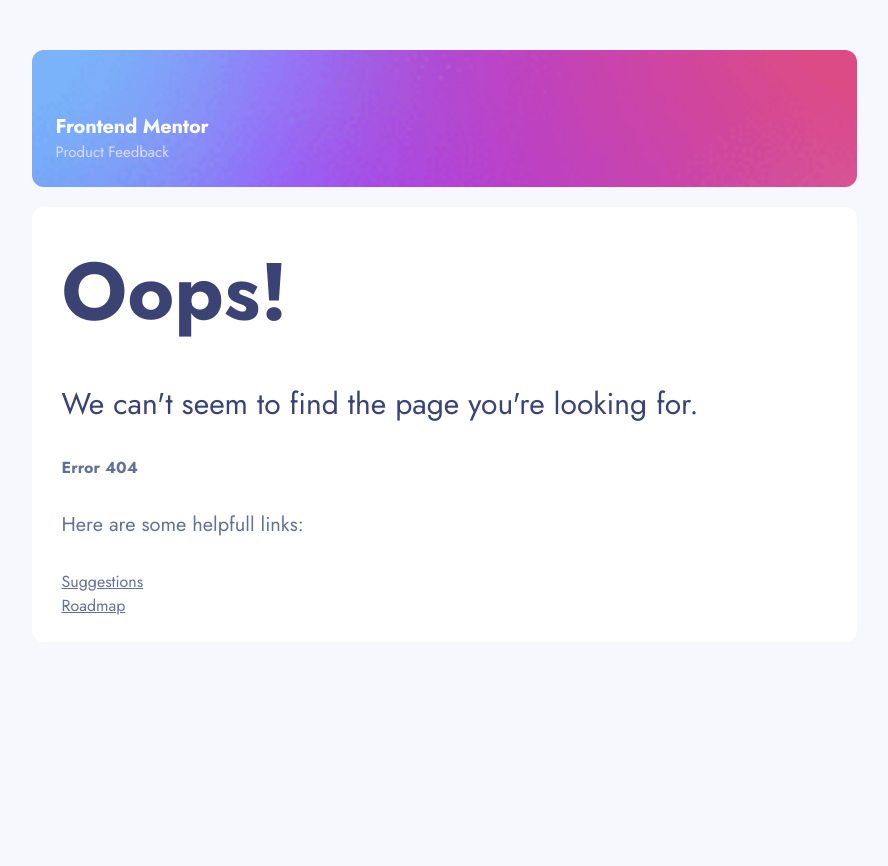
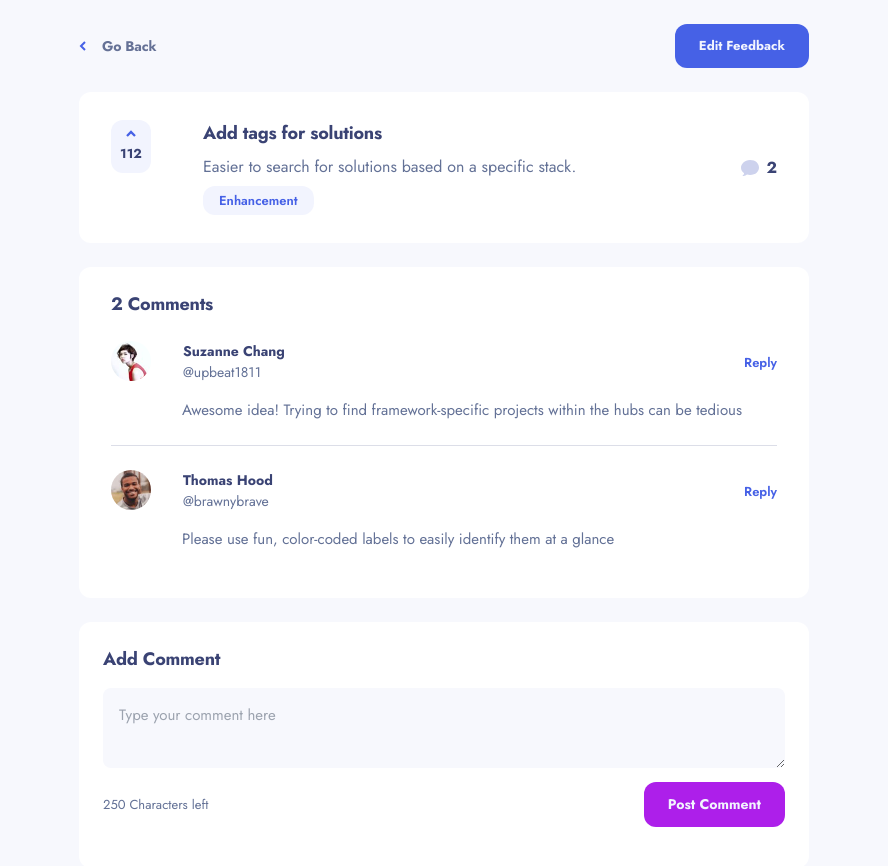
Before and after one commit to FlorianGmz/Frontend-Mentor-Challenges, a React (Vite) app: page /#/feedback/1 in a window 1280 px wide. Before the commit this address led to /#/suggestions. Shown: the top 866 px of the page, without its empty margins (196-1084 px from the left). Before the commit the page ends 800 px from the top, so only its background shows below. Built offline with nearby package versions, Linux system fonts and the light colour scheme.

Commit message:
build complete

```diff
--- a/src/App.tsx
+++ b/src/App.tsx
@@ -1,4 +1,11 @@
-import { createBrowserRouter, RouterProvider } from "react-router-dom";
+import {
+  // createBrowserRouter,
+  HashRouter,
+  Navigate,
+  Route,
+  // RouterProvider,
+  Routes,
+} from "react-router-dom";
 import SuggestionsPage from "./components/SuggestionsPage/SuggestionsPage";
 import FeedbackDetailPage from "./components/FeedbackDetailPage/FeedbackDetailPage";
 import ScrollToTop from "./ScrollToTop";
@@ -10,7 +17,12 @@ import RoadmapPage from "./components/RoadmapPage/RoadmapPage";
 import ErrorPage from "./components/ErrorPage/ErrorPage";
 
 function App() {
-  const router = createBrowserRouter([
+  /*   const router = createBrowserRouter(
+    [
+      {
+        path: "/",
+        element: <Navigate to={"/suggestions"} replace />,
+      },
       {
         path: "/suggestions",
         element: (
@@ -65,7 +77,11 @@ function App() {
           </>
         ),
       },
-  ]);
+    ],
+    {
+      basename: "/Frontend-Mentor-Challenges_Product-Feedback",
+    }
+  );
 
   return (
     <>
@@ -74,6 +90,25 @@ function App() {
         <Toaster position="top-center" />
       </FeedbacksProvider>
     </>
+  ); */
+  return (
+    <>
+      <FeedbacksProvider>
+        <HashRouter>
+          <ScrollToTop />
+          <Routes>
+            <Route path="/" element={<Navigate to="/suggestions" />} />
+            <Route path="/suggestions" element={<SuggestionsPage />} />
+            <Route path="/feedback/:id" element={<FeedbackDetailPage />} />
+            <Route path="/feedback/create" element={<CreateFeedbackPage />} />
+            <Route path="/feedback/:id/edit" element={<FeedbackEditPage />} />
+            <Route path="/roadmap" element={<RoadmapPage />} />
+            <Route path="*" element={<ErrorPage />} />
+          </Routes>
+        </HashRouter>
+        <Toaster position="top-center" />
+      </FeedbacksProvider>
+    </>
   );
 }
 
--- a/src/components/ErrorPage/ErrorPage.tsx
+++ b/src/components/ErrorPage/ErrorPage.tsx
@@ -3,7 +3,7 @@ import { NavLink } from "react-router-dom";
 const ErrorPage = () => {
   return (
     <div className="flex w-full flex-col gap-[20px] text-el-font_def">
-      <div className="xl-w-[825px] bg-mobile-bg md:bg-tablet-bg xl:bg-desktop-bg flex h-[72px] w-screen items-center justify-between bg-cover px-[24px] py-[15px] md:mx-auto md:mt-[50px] md:h-[178px] md:w-[689px] md:items-end md:rounded-xl xl:h-[137px] xl:w-[825px] xl:p-[24px]">
+      <div className="xl-w-[825px] flex h-[72px] w-screen items-center justify-between bg-mobile-bg bg-cover px-[24px] py-[15px] md:mx-auto md:mt-[50px] md:h-[178px] md:w-[689px] md:items-end md:rounded-xl md:bg-tablet-bg xl:h-[137px] xl:w-[825px] xl:bg-desktop-bg xl:p-[24px]">
         <div className="flex flex-col">
           <p className="text-body-4 text-bt-white_def md:text-h2">
             Frontend Mentor
--- a/src/data/data.json
+++ b/src/data/data.json
@@ -1,6 +1,6 @@
 {
   "currentUser": {
-    "image": "/suggestions/assets/user-images/image-zena.jpg",
+    "image": "/Frontend-Mentor-Challenges_Product-Feedback/assets/user-images/image-zena.jpg",
     "name": "Zena Kelley",
     "username": "velvetround"
   },
@@ -17,7 +17,7 @@
           "id": 1,
           "content": "Awesome idea! Trying to find framework-specific projects within the hubs can be tedious",
           "user": {
-            "image": "/suggestions/assets/user-images/image-suzanne.jpg",
+            "image": "/Frontend-Mentor-Challenges_Product-Feedback/assets/user-images/image-suzanne.jpg",
             "name": "Suzanne Chang",
             "username": "upbeat1811"
           }
@@ -26,7 +26,7 @@
           "id": 2,
           "content": "Please use fun, color-coded labels to easily identify them at a glance",
           "user": {
-            "image": "/suggestions/assets/user-images/image-thomas.jpg",
+            "image": "/Frontend-Mentor-Challenges_Product-Feedback/assets/user-images/image-thomas.jpg",
             "name": "Thomas Hood",
             "username": "brawnybrave"
           }
@@ -45,7 +45,7 @@
           "id": 3,
           "content": "Also, please allow styles to be applied based on system preferences. I would love to be able to browse Frontend Mentor in the evening after my device’s dark mode turns on without the bright background it currently has.",
           "user": {
-            "image": "/suggestions/assets/user-images/image-elijah.jpg",
+            "image": "/Frontend-Mentor-Challenges_Product-Feedback/assets/user-images/image-elijah.jpg",
             "name": "Elijah Moss",
             "username": "hexagon.bestagon"
           }
@@ -54,7 +54,7 @@
           "id": 4,
           "content": "Second this! I do a lot of late night coding and reading. Adding a dark theme can be great for preventing eye strain and the headaches that result. It’s also quite a trend with modern apps and  apparently saves battery life.",
           "user": {
-            "image": "/suggestions/assets/user-images/image-james.jpg",
+            "image": "/Frontend-Mentor-Challenges_Product-Feedback/assets/user-images/image-james.jpg",
             "name": "James Skinner",
             "username": "hummingbird1"
           },
@@ -63,7 +63,7 @@
               "content": "While waiting for dark mode, there are browser extensions that will also do the job. Search for 'dark theme' followed by your browser. There might be a need to turn off the extension for sites with naturally black backgrounds though.",
               "replyingTo": "hummingbird1",
               "user": {
-                "image": "/suggestions/assets/user-images/image-anne.jpg",
+                "image": "/Frontend-Mentor-Challenges_Product-Feedback/assets/user-images/image-anne.jpg",
                 "name": "Anne Valentine",
                 "username": "annev1990"
               }
@@ -72,7 +72,7 @@
               "content": "Good point! Using any kind of style extension is great and can be highly customizable, like the ability to change contrast and brightness. I'd prefer not to use one of such extensions, however, for security and privacy reasons.",
               "replyingTo": "annev1990",
               "user": {
-                "image": "/suggestions/assets/user-images/image-ryan.jpg",
+                "image": "/Frontend-Mentor-Challenges_Product-Feedback/assets/user-images/image-ryan.jpg",
                 "name": "Ryan Welles",
                 "username": "voyager.344"
               }
@@ -93,7 +93,7 @@
           "id": 5,
           "content": "Much easier to get answers from devs who can relate, since they've either finished the challenge themselves or are in the middle of it.",
           "user": {
-            "image": "/suggestions/assets/user-images/image-george.jpg",
+            "image": "/Frontend-Mentor-Challenges_Product-Feedback/assets/user-images/image-george.jpg",
             "name": "George Partridge",
             "username": "soccerviewer8"
           }
@@ -112,7 +112,7 @@
           "id": 6,
           "content": "Right now, there is no ability to add images while giving feedback which isn't ideal because I have to use another app to show what I mean",
           "user": {
-            "image": "/suggestions/assets/user-images/image-javier.jpg",
+            "image": "/Frontend-Mentor-Challenges_Product-Feedback/assets/user-images/image-javier.jpg",
             "name": "Javier Pollard",
             "username": "warlikeduke"
           }
@@ -121,7 +121,7 @@
           "id": 7,
           "content": "Yes I'd like to see this as well. Sometimes I want to add a short video or gif to explain the site's behavior..",
           "user": {
-            "image": "/suggestions/assets/user-images/image-roxanne.jpg",
+            "image": "/Frontend-Mentor-Challenges_Product-Feedback/assets/user-images/image-roxanne.jpg",
             "name": "Roxanne Travis",
             "username": "peppersprime32"
           }
@@ -140,7 +140,7 @@
           "id": 8,
           "content": "I also want to be notified when devs I follow submit projects on FEM. Is in-app notification also in the pipeline?",
           "user": {
-            "image": "/suggestions/assets/user-images/image-victoria.jpg",
+            "image": "/Frontend-Mentor-Challenges_Product-Feedback/assets/user-images/image-victoria.jpg",
             "name": "Victoria Mejia",
             "username": "arlen_the_marlin"
           },
@@ -149,7 +149,7 @@
               "content": "Bumping this. It would be good to have a tab with a feed of people I follow so it's easy to see what challenges they’ve done lately. I learn a lot by reading good developers' code.",
               "replyingTo": "arlen_the_marlin",
               "user": {
-                "image": "/suggestions/assets/user-images/image-zena.jpg",
+                "image": "/Frontend-Mentor-Challenges_Product-Feedback/assets/user-images/image-zena.jpg",
                 "name": "Zena Kelley",
                 "username": "velvetround"
               }
@@ -160,7 +160,7 @@
           "id": 9,
           "content": "I've been saving the profile URLs of a few people and I check what they’ve been doing from time to time. Being able to follow them solves that",
           "user": {
-            "image": "/suggestions/assets/user-images/image-jackson.jpg",
+            "image": "/Frontend-Mentor-Challenges_Product-Feedback/assets/user-images/image-jackson.jpg",
             "name": "Jackson Barker",
             "username": "countryspirit"
           }
@@ -187,7 +187,7 @@
           "id": 10,
           "content": "This would be awesome! It would be so helpful to see an overview of my code in a way that makes it easy to spot where things could be improved.",
           "user": {
-            "image": "/suggestions/assets/user-images/image-victoria.jpg",
+            "image": "/Frontend-Mentor-Challenges_Product-Feedback/assets/user-images/image-victoria.jpg",
             "name": "Victoria Mejia",
             "username": "arlen_the_marlin"
           }
@@ -196,7 +196,7 @@
           "id": 11,
           "content": "Yeah, this would be really good. I'd love to see deeper insights into my code!",
           "user": {
-            "image": "/suggestions/assets/user-images/image-jackson.jpg",
+            "image": "/Frontend-Mentor-Challenges_Product-Feedback/assets/user-images/image-jackson.jpg",
             "name": "Jackson Barker",
             "username": "countryspirit"
           }
@@ -215,7 +215,7 @@
           "id": 12,
           "content": "Having a path through the challenges that I could follow would be brilliant! Sometimes I'm not sure which challenge would be the best next step to take. So this would help me navigate through them!",
           "user": {
-            "image": "/suggestions/assets/user-images/image-george.jpg",
+            "image": "/Frontend-Mentor-Challenges_Product-Feedback/assets/user-images/image-george.jpg",
             "name": "George Partridge",
             "username": "soccerviewer8"
           }
@@ -234,7 +234,7 @@
           "id": 13,
           "content": "I haven't built a portfolio site yet, so this would be really helpful. Might it also be possible to choose layout and colour themes?!",
           "user": {
-            "image": "/suggestions/assets/user-images/image-ryan.jpg",
+            "image": "/Frontend-Mentor-Challenges_Product-Feedback/assets/user-images/image-ryan.jpg",
             "name": "Ryan Welles",
             "username": "voyager.344"
           }
@@ -253,7 +253,7 @@
           "id": 14,
           "content": "This would be great! At the moment, I'm just starting challenges in order to save them. But this means the My Challenges section is overflowing with projects and is hard to manage. Being able to bookmark challenges would be really helpful.",
           "user": {
-            "image": "/suggestions/assets/user-images/image-suzanne.jpg",
+            "image": "/Frontend-Mentor-Challenges_Product-Feedback/assets/user-images/image-suzanne.jpg",
             "name": "Suzanne Chang",
             "username": "upbeat1811"
           }
@@ -280,7 +280,7 @@
           "id": 15,
           "content": "I'd love to see this! It always makes me so happy to see little details like these on websites.",
           "user": {
-            "image": "/suggestions/assets/user-images/image-victoria.jpg",
+            "image": "/Frontend-Mentor-Challenges_Product-Feedback/assets/user-images/image-victoria.jpg",
             "name": "Victoria Mejia",
             "username": "arlen_the_marlin"
           },
@@ -289,7 +289,7 @@
               "content": "Me too! I'd also love to see celebrations at specific points as well. It would help people take a moment to celebrate their achievements!",
               "replyingTo": "arlen_the_marlin",
               "user": {
-                "image": "/suggestions/assets/user-images/image-suzanne.jpg",
+                "image": "/Frontend-Mentor-Challenges_Product-Feedback/assets/user-images/image-suzanne.jpg",
                 "name": "Suzanne Chang",
                 "username": "upbeat1811"
               }
--- a/vite.config.ts
+++ b/vite.config.ts
@@ -6,5 +6,5 @@ import svgr from "vite-plugin-svgr";
 export default defineConfig({
   plugins: [react(), svgr()],
   server: { open: "/suggestions" },
-  base: "/suggestions",
+  base: "/Frontend-Mentor-Challenges_Product-Feedback/",
 });
```
Also changed, not shown: public/404.html (added, +10 -0 lines), 6 other files (tests, documents, lock files or other folders). Lines whose indentation alone changed are shown as unchanged.
